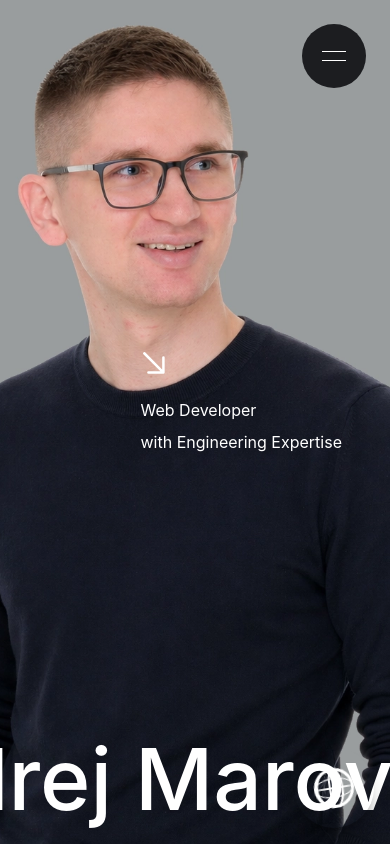
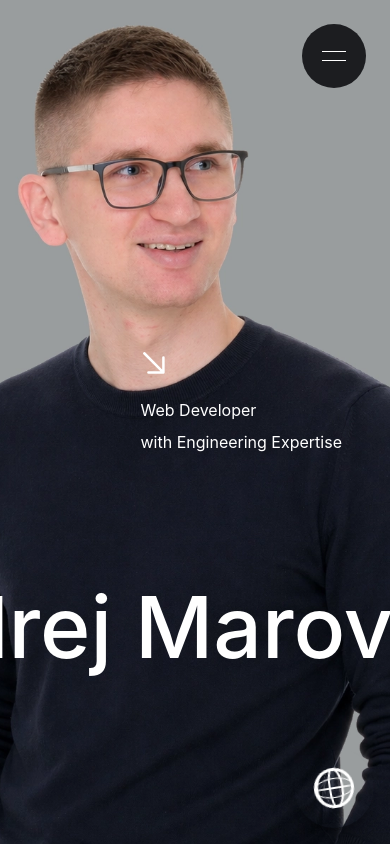
Before and after one commit to Mararovsek99/portfolio, a React (Vite) app: page / in a window 390 px wide. Shown: the top 844 px of the page. Built offline with nearby package versions, Linux system fonts and the light colour scheme.

Commit message:
changet position of double title andrej marovsek

```diff
--- a/src/components/Hero.jsx
+++ b/src/components/Hero.jsx
@@ -24,7 +24,7 @@ const Hero = () => {
             objectPosition: "center",
           }}
         />
-        <section className="pointer-events-none absolute top-0 w-screen h-screen overflow-hidden  flex items-end">
+        <section className="pointer-events-none absolute top-2/3 h-1/3 w-screen overflow-hidden flex items-start md:top-0 md:h-screen md:items-end">
           <div className="marquee">
             <div className="marquee-track">
               <h1>Andrej Marovšek -</h1>
```
